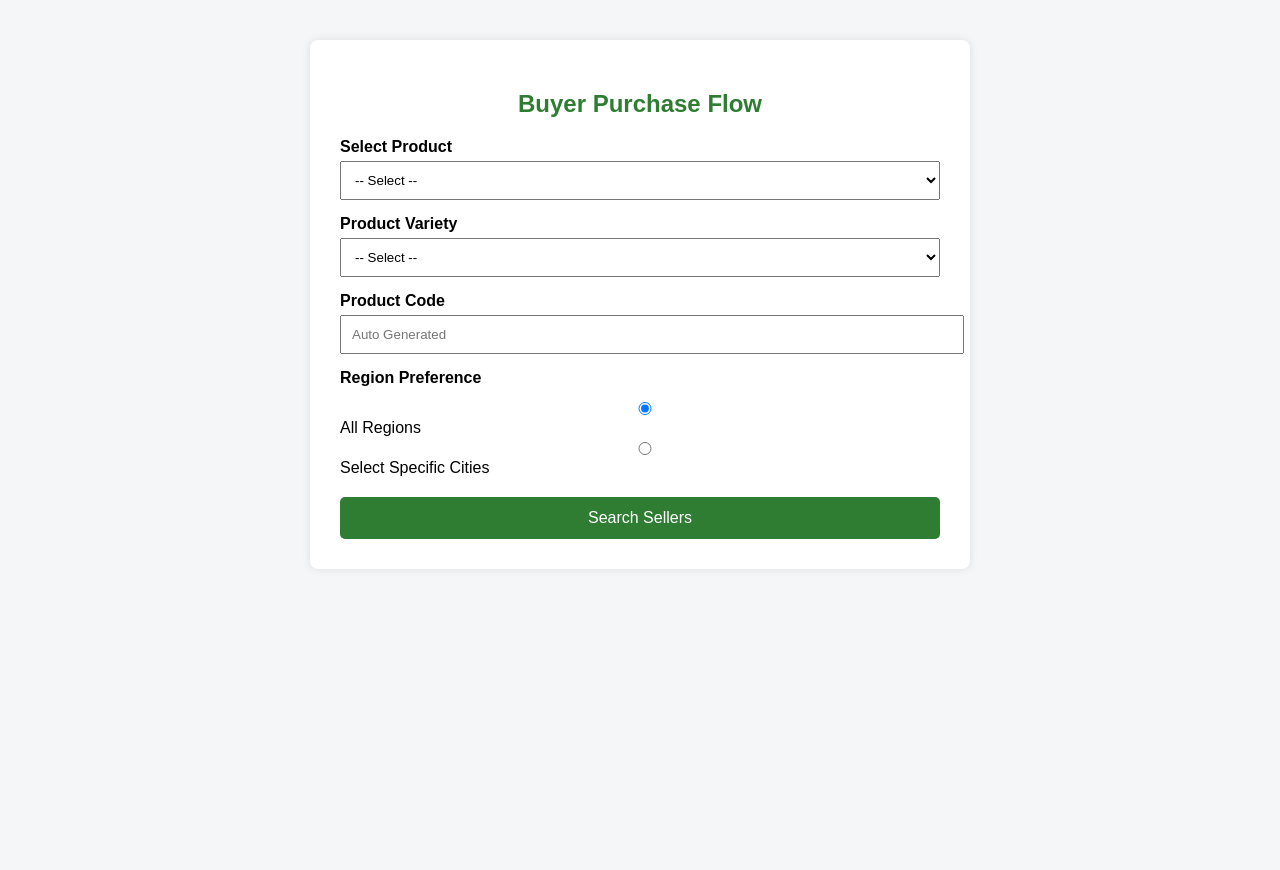
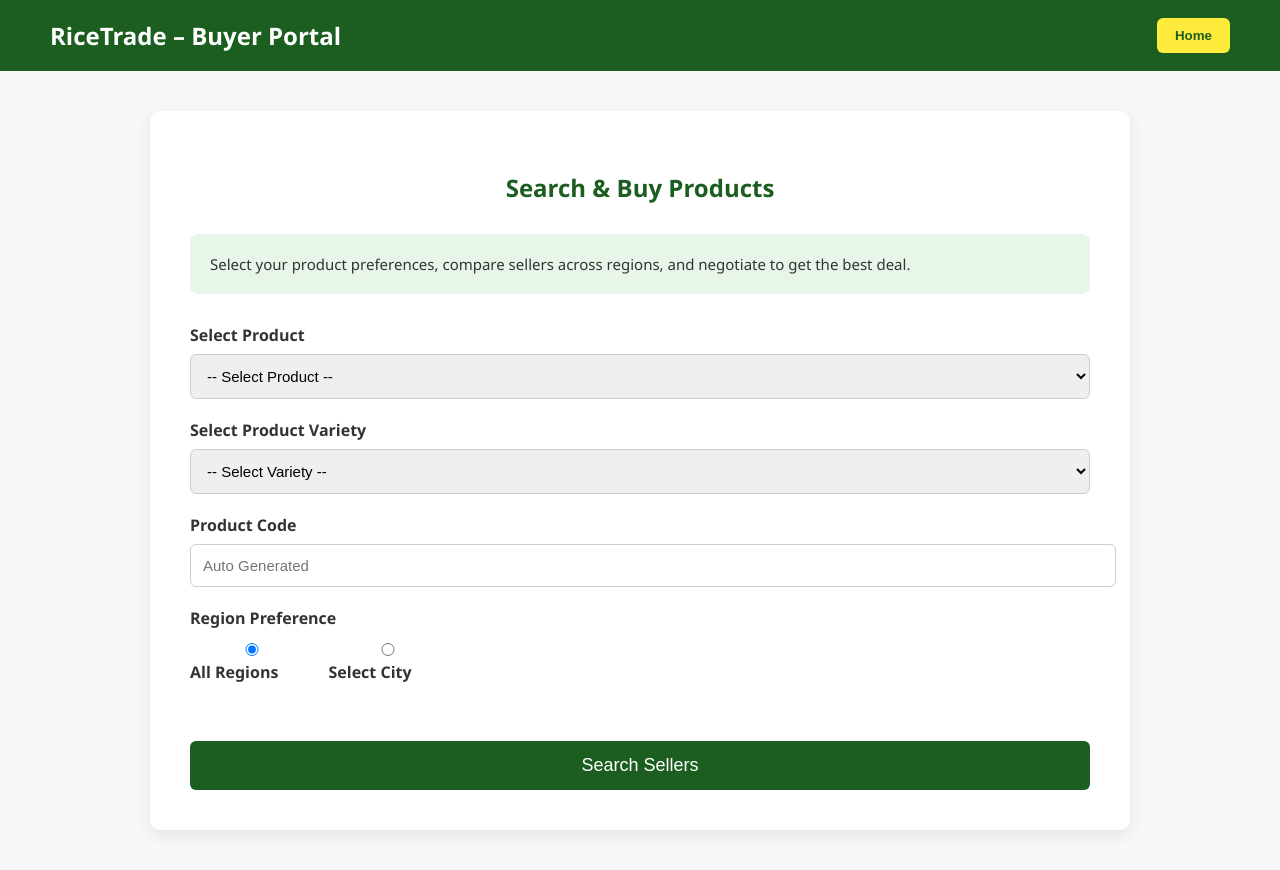
Before and after one commit to UditChaudhary1/ricetrade-website, a plain HTML site: page buyer.html in a window 1280 px wide. Before the commit the page ends 800 px from the top, so only its background shows below. Drawn offline with Linux system fonts and the light colour scheme.

Commit message:
Update buyer.html

```diff
--- a/buyer.html
+++ b/buyer.html
@@ -2,38 +2,113 @@
 <html lang="en">
 <head>
 <meta charset="UTF-8">
-<title>Buyer Dashboard</title>
+<title>RiceTrade | Buyer Portal</title>
+<meta name="viewport" content="width=device-width, initial-scale=1.0">
 
 <style>
-body { font-family: Arial; background: #f4f6f8; }
+body {
+    margin: 0;
+    font-family: "Segoe UI", Arial, sans-serif;
+    background: #f6f7f9;
+    color: #333;
+}
+
+/* HEADER */
+header {
+    background: #1b5e20;
+    color: #fff;
+    padding: 18px 50px;
+    display: flex;
+    justify-content: space-between;
+    align-items: center;
+}
+header h1 {
+    margin: 0;
+    font-size: 24px;
+}
+header button {
+    background: #ffeb3b;
+    color: #1b5e20;
+    border: none;
+    padding: 10px 18px;
+    font-weight: bold;
+    border-radius: 6px;
+    cursor: pointer;
+}
+header button:hover {
+    background: #fdd835;
+}
+
+/* CONTAINER */
 .container {
-    max-width: 600px;
-    background: white;
+    max-width: 900px;
     margin: 40px auto;
-    padding: 30px;
-    border-radius: 8px;
-    box-shadow: 0 0 10px rgba(0,0,0,0.1);
+    background: #fff;
+    padding: 40px;
+    border-radius: 10px;
+    box-shadow: 0 5px 15px rgba(0,0,0,0.08);
 }
-h2 { text-align: center; color: #2e7d32; }
 
-label { font-weight: bold; display: block; margin-top: 15px; }
+/* TITLES */
+.container h2 {
+    text-align: center;
+    margin-bottom: 30px;
+    color: #1b5e20;
+}
+
+/* FORM */
+.form-group {
+    margin-bottom: 20px;
+}
+label {
+    display: block;
+    font-weight: 600;
+    margin-bottom: 8px;
+}
 select, input {
     width: 100%;
-    padding: 10px;
-    margin-top: 5px;
+    padding: 12px;
+    border-radius: 6px;
+    border: 1px solid #ccc;
+    font-size: 15px;
 }
-.radio-group { margin-top: 10px; }
-.city-select { display: none; }
 
-button {
+/* RADIO */
+.radio-group {
+    display: flex;
+    gap: 25px;
+    margin-top: 10px;
+}
+
+/* CITY */
+#cityBlock {
+    display: none;
+    margin-top: 15px;
+}
+
+/* BUTTON */
+.search-btn {
     width: 100%;
-    margin-top: 20px;
-    padding: 12px;
-    background: #2e7d32;
-    color: white;
+    margin-top: 30px;
+    padding: 14px;
+    font-size: 18px;
+    background: #1b5e20;
+    color: #fff;
     border: none;
-    border-radius: 5px;
-    font-size: 16px;
+    border-radius: 6px;
+    cursor: pointer;
+}
+.search-btn:hover {
+    background: #104015;
+}
+
+/* INFO BOX */
+.info {
+    background: #e8f5e9;
+    padding: 20px;
+    border-radius: 8px;
+    margin-bottom: 30px;
+    font-size: 15px;
 }
 </style>
 
@@ -41,57 +116,81 @@
 function updateProductCode() {
     const product = document.getElementById("product").value;
     const variety = document.getElementById("variety").value;
+
     if (product && variety) {
-        document.getElementById("code").value =
+        document.getElementById("productCode").value =
             product.substring(0,2).toUpperCase() +
             variety.substring(0,2).toUpperCase() +
             "-001";
+    } else {
+        document.getElementById("productCode").value = "";
     }
 }
 
-function toggleCity(value) {
-    document.getElementById("cities").style.display =
-        value === 'specific' ? 'block' : 'none';
+function toggleCity(option) {
+    document.getElementById("cityBlock").style.display =
+        option === 'city' ? 'block' : 'none';
 }
 </script>
+
 </head>
 
 <body>
 
+<!-- HEADER -->
+<header>
+    <h1>RiceTrade – Buyer Portal</h1>
+    <button onclick="location.href='index.html'">Home</button>
+</header>
+
+<!-- MAIN -->
 <div class="container">
-<h2>Buyer Purchase Flow</h2>
 
-<!-- Product -->
+<h2>Search & Buy Products</h2>
+
+<div class="info">
+    Select your product preferences, compare sellers across regions,
+    and negotiate to get the best deal.
+</div>
+
+<!-- PRODUCT -->
+<div class="form-group">
     <label>Select Product</label>
     <select id="product" onchange="updateProductCode()">
-    <option value="">-- Select --</option>
-    <option value="Rice">Rice</option>
-    <option value="Potato">Potato</option>
-    <option value="Kiwi">Kiwi</option>
+        <option value="">-- Select Product --</option>
+        <option>Rice</option>
+        <option>Potato</option>
+        <option>Kiwi</option>
     </select>
+</div>
 
-<!-- Variety -->
-<label>Product Variety</label>
+<!-- VARIETY -->
+<div class="form-group">
+    <label>Select Product Variety</label>
     <select id="variety" onchange="updateProductCode()">
-    <option value="">-- Select --</option>
-    <option value="Basmati">Basmati</option>
-    <option value="Normal">Normal</option>
+        <option value="">-- Select Variety --</option>
+        <option>Basmati</option>
+        <option>Normal</option>
     </select>
+</div>
 
-<!-- Product Code -->
+<!-- CODE -->
+<div class="form-group">
     <label>Product Code</label>
-<input type="text" id="code" placeholder="Auto Generated" readonly>
+    <input type="text" id="productCode" placeholder="Auto Generated" readonly>
+</div>
 
-<!-- Region Selection -->
+<!-- REGION -->
+<div class="form-group">
     <label>Region Preference</label>
     <div class="radio-group">
-    <input type="radio" name="region" checked onclick="toggleCity('all')"> All Regions
-    <br>
-    <input type="radio" name="region" onclick="toggleCity('specific')"> Select Specific Cities
+        <label><input type="radio" name="region" checked onclick="toggleCity('all')"> All Regions</label>
+        <label><input type="radio" name="region" onclick="toggleCity('city')"> Select City</label>
+    </div>
 </div>
 
-<!-- Cities -->
-<div class="city-select" id="cities">
+<!-- CITY -->
+<div class="form-group" id="cityBlock">
     <label>Select City</label>
     <select>
         <option>Delhi</option>
@@ -102,7 +201,7 @@
     </select>
 </div>
 
-<button>Search Sellers</button>
+<button class="search-btn">Search Sellers</button>
 
 </div>
 
```
Lines whose indentation alone changed are shown as unchanged.
